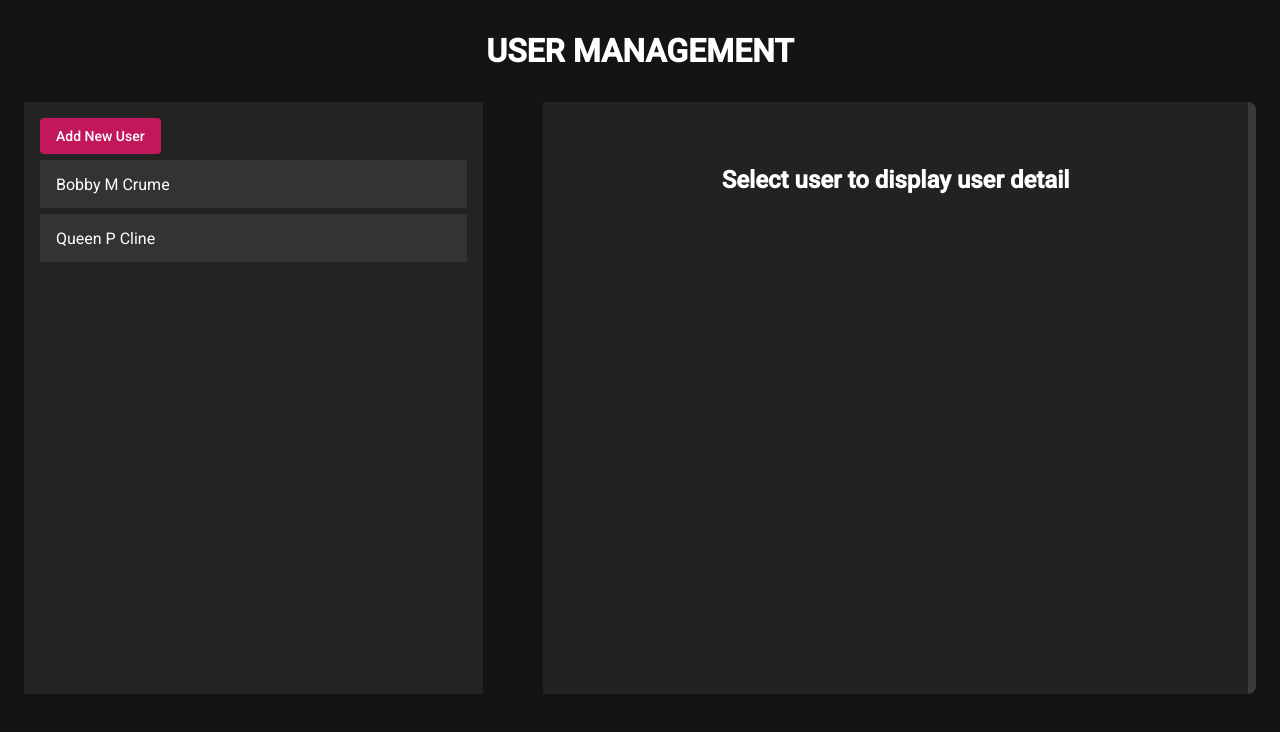
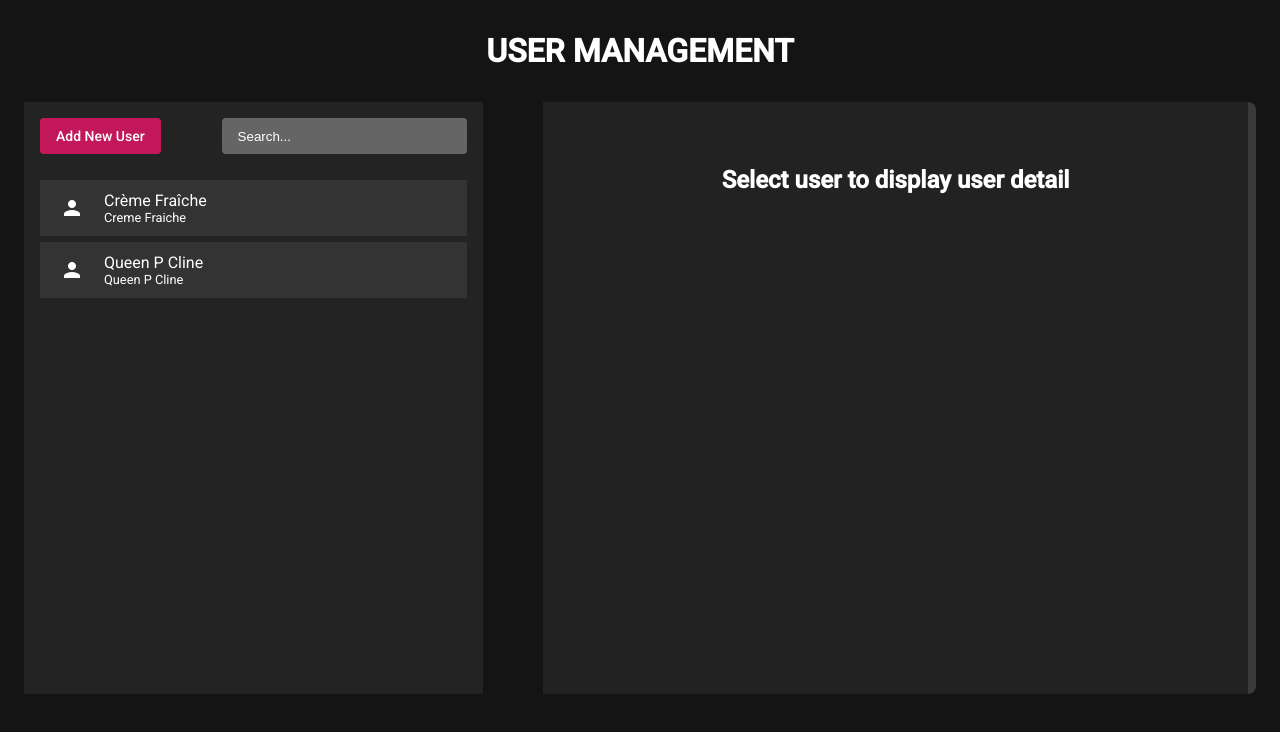
Before and after one commit to Dywa0204/dywa_upn_zetta_learning, an Angular app in the folder angular_learning/: page / in a window 1280 px wide. Shown: the top 732 px of the page. Built offline with nearby package versions, Linux system fonts and the light colour scheme.

Commit message:
Update Angular Task Day 10

```diff
--- a/angular_learning/src/app/user-management/user-detail/user-detail.component.html
+++ b/angular_learning/src/app/user-management/user-detail/user-detail.component.html
@@ -2,7 +2,7 @@
     <div class="user-detail-info">
         <p>Id Number : {{ user.idNumber }}</p>
         <hr><br>
-        <h1>{{ user.name }}</h1>
+        <h1>{{ user.name | uppercase | removeaccent }}</h1>
         <h2 class="age">{{ user.age }} years old</h2>
 
         <table>
@@ -21,7 +21,7 @@
                 <td>
                     <mat-icon aria-hidden="false" aria-label="Example home icon" fontIcon="email"></mat-icon>
                 </td>
-                <td>{{ user.email }}</td>
+                <td>{{ user.email | lowercase }}</td>
                 <td>
                     <mat-icon aria-hidden="false" aria-label="Example home icon" fontIcon="favorite"></mat-icon>
                 </td>
--- a/angular_learning/src/app/user-management/user-list/user-list.component.css
+++ b/angular_learning/src/app/user-management/user-list/user-list.component.css
@@ -1,4 +1,4 @@
-mat-selection-list{
+.user-list{
     background-color: #ffffff10;
     height: 70vh;
     margin: 32px 24px;
@@ -33,16 +33,46 @@ mat-list-option{
     padding: 32px;
 }
 
-mat-selection-list::-webkit-scrollbar {
+.user-list::-webkit-scrollbar {
     width: 8px;
 }
 
-mat-selection-list::-webkit-scrollbar-track {
+.user-list::-webkit-scrollbar-track {
     border-radius: 10px;
     background-color: #ffffff1c;
 }
 
-mat-selection-list::-webkit-scrollbar-thumb {
+.user-list::-webkit-scrollbar-thumb {
     border-radius: 10px;
     background-color: #ffffff2d;
 }
+
+.user-list-header{
+    display: flex;
+    flex-direction: row;
+    justify-content: space-between;
+    margin-bottom: 12px;
+}
+
+.user-list-header input{
+    background-color: #ffffff4c;
+    width: 50%;
+    border: none;
+    outline: none;
+    border-radius: 4px;
+    padding: 0 16px;
+    color: white;
+}
+
+::placeholder {
+    color: white;
+    opacity: 1;
+}
+
+:-ms-input-placeholder {
+    color: white;
+}
+
+::-ms-input-placeholder {
+    color: white;
+}
--- a/angular_learning/src/app/user-management/user-list/user-list.component.html
+++ b/angular_learning/src/app/user-management/user-list/user-list.component.html
@@ -1,9 +1,18 @@
 <h1>USER MANAGEMENT</h1>
 <div class="container">
-    <mat-selection-list [multiple]="false">
-        <a mat-flat-button color="primary" routerLink="/form">Add New User</a>
-        <mat-list-option *ngFor="let user of usersList" (click)="userSelected(user)">{{ user.name }}</mat-list-option>
-    </mat-selection-list>
+    <div class="user-list">
+        <div class="user-list-header">
+            <a mat-flat-button color="primary" routerLink="/form">Add New User</a>
+            <input type="text" placeholder="Search..." (input)="searchUser($event)">
+        </div>
+        <mat-selection-list [multiple]="false">
+            <mat-list-option *ngFor="let user of usersList" (click)="userSelected(user)">
+                <mat-icon mat-list-icon>person</mat-icon>
+                <h3>{{ user.name }}</h3>
+                <small style="font-size: 0.8em;">{{ user.name | removeaccent }}</small>
+            </mat-list-option>
+        </mat-selection-list>
+    </div>
     <div class="user-detail">
         <app-user-detail *ngIf="isUserSelected" [user]="selectedUser"></app-user-detail>
         <h2 *ngIf="!isUserSelected">Select user to display user detail</h2>
--- a/angular_learning/src/app/user-management/user-list/user-list.component.ts
+++ b/angular_learning/src/app/user-management/user-list/user-list.component.ts
@@ -2,6 +2,7 @@ import { Component, OnInit } from '@angular/core';
 import { UserService } from '../user-service/user.service';
 
 import { User } from '../user-service/user.model';
+import { FormControl, Validators } from '@angular/forms';
 
 @Component({
   selector: 'app-user-list',
@@ -19,11 +20,17 @@ export class UserListComponent implements OnInit {
   constructor(private userService: UserService) { }
 
   ngOnInit(): void {
-    this.usersList = this.userService.getAllUser()
+    this.usersList = this.userService.getAllUser();
   }
 
   userSelected(user: User){
     this.isUserSelected = true
     this.selectedUser = user;
   }
+
+  searchUser(keyword: any){
+    this.usersList = this.userService.searchUser(keyword.target.value)
+  }
+
+
 }
--- a/angular_learning/src/app/user-management/user-management.module.ts
+++ b/angular_learning/src/app/user-management/user-management.module.ts
@@ -15,6 +15,7 @@ import { MatListModule } from '@angular/material/list';
 import { MatIconModule } from '@angular/material/icon';
 
 import { FormsModule, ReactiveFormsModule } from '@angular/forms';
+import { RemoveAccentPipe } from './user-pipes/user.pipes';
 
 export const appRoutes : Routes = [
   { path: "", component: UserListComponent },
@@ -25,7 +26,8 @@ export const appRoutes : Routes = [
   declarations: [
     UserListComponent,
     UserFormComponent,
-    UserDetailComponent
+    UserDetailComponent,
+    RemoveAccentPipe
   ],
   imports: [
     CommonModule,
--- /dev/null
+++ b/angular_learning/src/app/user-management/user-pipes/user.pipes.ts
@@ -0,0 +1,11 @@
+import { Pipe, PipeTransform } from "@angular/core";
+
+@Pipe({
+    name: 'removeaccent'
+})
+
+export class RemoveAccentPipe implements PipeTransform {
+    transform(value: string): string {
+        return value.normalize("NFD").replace(/[\u0300-\u036f]/g, "");
+    }
+}
--- a/angular_learning/src/app/user-management/user-service/user.model.ts
+++ b/angular_learning/src/app/user-management/user-service/user.model.ts
@@ -26,7 +26,7 @@ export class User {
 export let sample = [
     {
         idNumber: 182622,
-        name: "Bobby M Crume",
+        name: "Crème Fraîche",
         age: 60,
         gender: "Male",
         email: "janiya1996@gmail.com",
--- a/angular_learning/src/app/user-management/user-service/user.service.ts
+++ b/angular_learning/src/app/user-management/user-service/user.service.ts
@@ -4,6 +4,7 @@ import { sample, User } from './user.model';
 @Injectable()
 export class UserService {
     user = sample;
+    userFound: User[] = [];
 
     getAllUser(){
         return this.user;
@@ -31,4 +32,21 @@ export class UserService {
     editUser(index: number, values: any){
         this.user[index] = values;
     }
+
+    searchUser(keyword: string){
+        this.userFound = [];
+        for(let i = 0; i < this.user.length; i++){
+            if(this.normalizeText(this.user[i].name).includes(this.normalizeText(keyword)))
+                this.userFound.push(this.user[i]);
+        }
+
+        return this.userFound;
+    }
+
+    normalizeText(text: string){
+        text = text.replace(/\s/g, '');
+        text = text.toLowerCase();
+        text = text.normalize("NFD").replace(/[\u0300-\u036f]/g, "");
+        return text
+    }
 }
```
